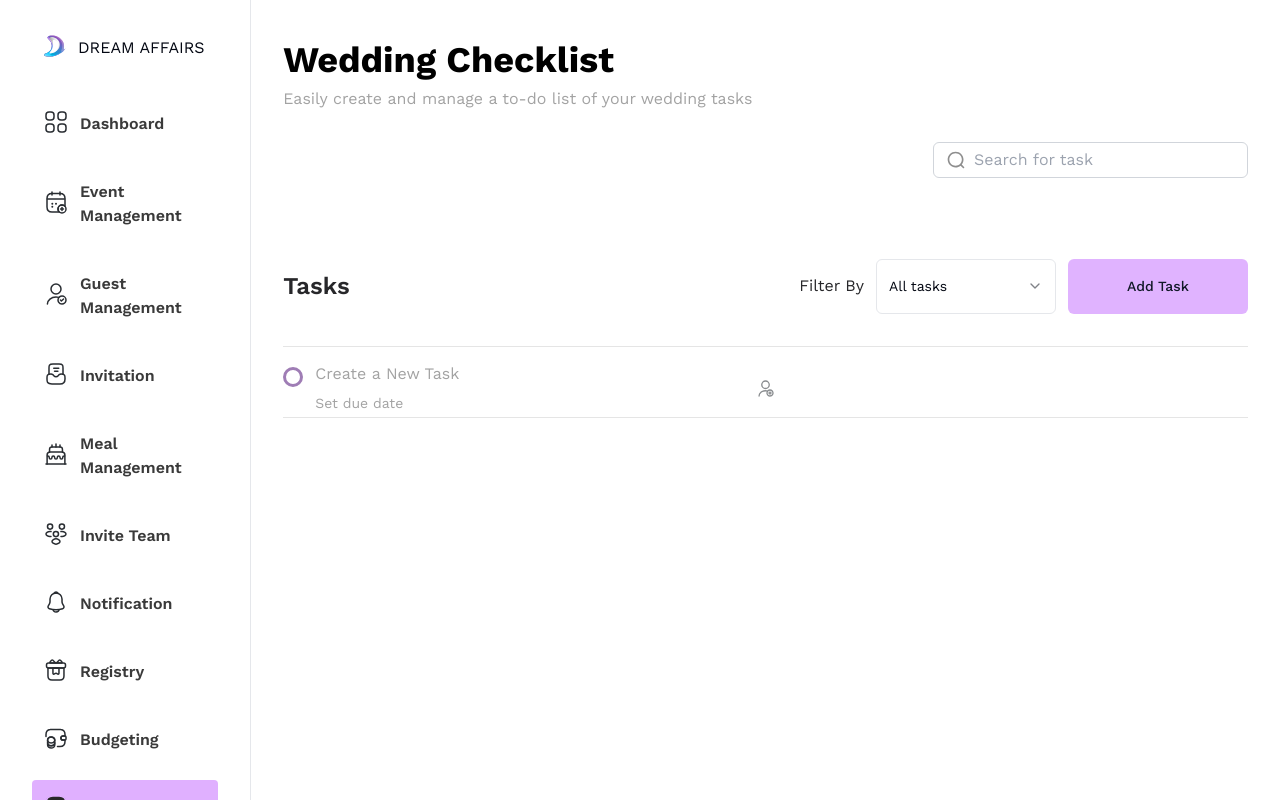
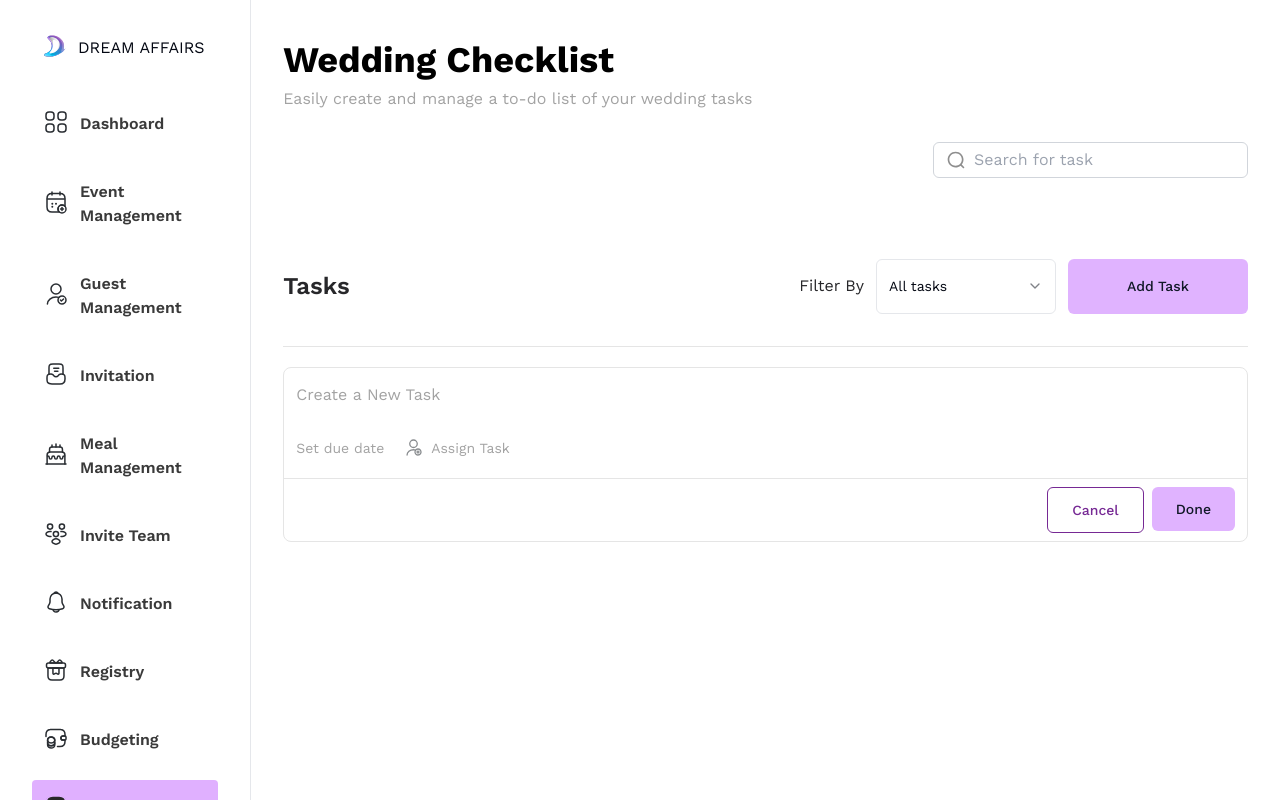
Before and after one commit to Dream-Affairs/Dream-Affairs-Frontend, a Next.js app: page /dashboard/checklist in a window 1280 px wide. Both pictures are taken after a click on the button "Add Task". Shown: the top 800 px of the page. Built offline with nearby package versions, Linux system fonts and the light colour scheme.

Commit message:
Changed the Create to-do form

```diff
--- /dev/null
+++ b/app/dashboard/(components)/checklist/Icons.tsx
@@ -0,0 +1,53 @@
+import React from 'react';
+
+export const AssignIcon = () => {
+  return (
+    <svg
+      className="cursor-pointer"
+      xmlns="http://www.w3.org/2000/svg"
+      width="19"
+      height="19"
+      viewBox="0 0 19 19"
+      fill="none"
+    >
+      <path
+        d="M9.5 9.5C11.5711 9.5 13.25 7.82107 13.25 5.75C13.25 3.67893 11.5711 2 9.5 2C7.42893 2 5.75 3.67893 5.75 5.75C5.75 7.82107 7.42893 9.5 9.5 9.5Z"
+        stroke="#898C8F"
+        stroke-width="1.3"
+        stroke-linecap="round"
+        stroke-linejoin="round"
+      />
+      <path
+        d="M3.05701 17C3.05701 14.0975 5.9445 11.75 9.4995 11.75C10.2195 11.75 10.917 11.8475 11.5695 12.0275"
+        stroke="#898C8F"
+        stroke-width="1.3"
+        stroke-linecap="round"
+        stroke-linejoin="round"
+      />
+      <path
+        d="M17 14C17 14.24 16.97 14.4725 16.91 14.6975C16.8425 14.9975 16.7225 15.29 16.565 15.545C16.0475 16.415 15.095 17 14 17C13.2275 17 12.53 16.7075 12.005 16.2275C11.78 16.0325 11.585 15.8 11.435 15.545C11.1575 15.095 11 14.5625 11 14C11 13.19 11.3225 12.4475 11.8475 11.9075C12.395 11.345 13.16 11 14 11C14.885 11 15.6875 11.3825 16.2275 11.9975C16.7075 12.53 17 13.235 17 14Z"
+        stroke="#898C8F"
+        stroke-width="1.3"
+        stroke-miterlimit="10"
+        stroke-linecap="round"
+        stroke-linejoin="round"
+      />
+      <path
+        d="M15.1162 13.985H12.8812"
+        stroke="#898C8F"
+        stroke-width="1.3"
+        stroke-miterlimit="10"
+        stroke-linecap="round"
+        stroke-linejoin="round"
+      />
+      <path
+        d="M13.9991 12.89V15.1325"
+        stroke="#898C8F"
+        stroke-width="1.3"
+        stroke-miterlimit="10"
+        stroke-linecap="round"
+        stroke-linejoin="round"
+      />
+    </svg>
+  );
+};
--- a/app/dashboard/(components)/checklist/Task.tsx
+++ b/app/dashboard/(components)/checklist/Task.tsx
@@ -1,27 +1,46 @@
 'use client';
-import { Button } from '@/components/ui/button';
+
 import { Popover, PopoverContent, PopoverTrigger } from '@/components/ui/popover';
 import { cn } from '@/lib/utils';
 import { format } from 'date-fns';
 import React, { useEffect, useState } from 'react';
+import { Calendar as CalenderIcon } from 'lucide-react';
 import { Calendar } from '@/components/ui/calendar';
 import { Input } from '@/components/ui/input';
+import { Button } from '@/components/ui/button';
+import { AssignIcon } from './Icons';
+
+const Asignees: string[] = ['You', 'John', 'Nonye'];
+
 const Task = () => {
   const [date, setDate] = React.useState<Date | undefined>(undefined);
-
   const error = false;
   const [textIsEditing, setTextIsEditing] = useState(false);
   const [taskText, setTaskText] = useState('');
+  const [isAssigning, setIsAssigning] = useState(false);
+  const [asignees, setAsignees] = useState(Asignees);
+  const [searchAsigneeText, setSearchAsigneeText] = useState('');
+
+  // const handleSearchAsignee = (e: React.ChangeEvent<HTMLInputElement>) => {};
+
+  // useEffect(() => {
+  //   if (searchAsigneeText.length > 0) {
+  //     const searchedAsignees = asignees.filter((item) => item.includes(searchAsigneeText));
+  //     console.log(searchedAsignees);
+  //   }
+  // }, [searchAsigneeText]);
+
   useEffect(() => {
     taskText.length === 0 ? setTaskText('Create a New Task') : '';
   }, [taskText]);
+
+  // <div className="min-w-[20px] h-5 mt-1 border-[3px] border-[#9F7DB5] rounded-[50%]"> </div>
   return (
-    <div className="w-full items-center grid grid-cols-3 pt-4 pb-1 border-b border-neutral-200 ">
-      <aside className="flex gap-3 ">
-        <div className="min-w-[20px] h-5 mt-1 border-[3px] border-[#9F7DB5] rounded-[50%]"> </div>
-        <div className="w-96 flex-col justify-start items-start gap-2 flex">
+    <div className="w-full items-center pt-4 pb-2 border rounded-lg border-neutral-200 mt-5">
+      <aside className="px-3">
+        <div className="w-full flex-col justify-start items-start gap-8 flex">
           <p
-            className={` text-base font-normal font-['Work Sans'] leading-snug relative ${
+            className={`cursor-pointer text-base font-normal font-['Work Sans'] leading-snug relative ${
               taskText !== 'Create a New Task' ? '' : 'text-neutral-400'
             }`}
             onClick={() => setTextIsEditing(true)}
@@ -49,6 +68,7 @@ const Task = () => {
             )}
           </p>
 
+          <div className="flex gap-5 w-full">
             <Popover>
               <PopoverTrigger
                 className={cn(
@@ -59,96 +79,62 @@ const Task = () => {
                 )}
                 asChild
               >
+                {/* <CalenderIcon> */}
                 <p
-                className={cn('w-full justify-start text-zinc-500 text-left font-normal', !date && 'text-neutral-400')}
+                  className={cn(
+                    'justify-start text-zinc-500 text-left font-normal cursor-pointer',
+                    !date && 'text-neutral-400',
+                  )}
                 >
                   {date ? format(date, 'MMM dd') : <span>Set due date</span>}
                 </p>
+                {/* </CalenderIcon> */}
               </PopoverTrigger>
-            <PopoverContent className="w-auto -translate-x-1/2 p-0">
+              <PopoverContent className="w-auto translate-x-1/4 p-0">
                 <Calendar mode="single" selected={date} onSelect={setDate} initialFocus />
               </PopoverContent>
             </Popover>
+            <aside onClick={() => setIsAssigning(true)} className="relative flex gap-2">
+              <AssignIcon />
+              <p className="text-neutral-400 text-sm cursor-pointer">Assign Task</p>
+              {/* popup */}
+              {isAssigning && (
+                <div className="absolute top-5 w-44 bg-white rounded-lg shadow border border-zinc-100 flex-col justify-start items-center gap-2 flex">
+                  <input
+                    type="text"
+                    placeholder="Assign to..."
+                    autoFocus
+                    value={searchAsigneeText}
+                    onChange={(e) => {
+                      setSearchAsigneeText(e.target.value);
+                      console.log(e.target.value);
+                    }}
+                    onBlur={() => setIsAssigning(false)}
+                    className="text-neutral-400 leading-tight p-3 border-b border-gray-200 w-full outline-none"
+                  />
+                  {asignees.map((item, i) => (
+                    <p
+                      key={i + 1}
+                      className="text-neutral-800 hover:bg-blue-50 text-sm font-normal leading-tight p-3 w-full"
+                    >
+                      {item}
+                    </p>
+                  ))}
+                </div>
+              )}
+            </aside>
+          </div>
         </div>
       </aside>
-      <svg
-        className="justify-self-center"
-        xmlns="http://www.w3.org/2000/svg"
-        width="19"
-        height="19"
-        viewBox="0 0 19 19"
-        fill="none"
-      >
-        <path
-          d="M9.5 9.5C11.5711 9.5 13.25 7.82107 13.25 5.75C13.25 3.67893 11.5711 2 9.5 2C7.42893 2 5.75 3.67893 5.75 5.75C5.75 7.82107 7.42893 9.5 9.5 9.5Z"
-          stroke="#898C8F"
-          stroke-width="1.3"
-          stroke-linecap="round"
-          stroke-linejoin="round"
-        />
-        <path
-          d="M3.05701 17C3.05701 14.0975 5.9445 11.75 9.4995 11.75C10.2195 11.75 10.917 11.8475 11.5695 12.0275"
-          stroke="#898C8F"
-          stroke-width="1.3"
-          stroke-linecap="round"
-          stroke-linejoin="round"
-        />
-        <path
-          d="M17 14C17 14.24 16.97 14.4725 16.91 14.6975C16.8425 14.9975 16.7225 15.29 16.565 15.545C16.0475 16.415 15.095 17 14 17C13.2275 17 12.53 16.7075 12.005 16.2275C11.78 16.0325 11.585 15.8 11.435 15.545C11.1575 15.095 11 14.5625 11 14C11 13.19 11.3225 12.4475 11.8475 11.9075C12.395 11.345 13.16 11 14 11C14.885 11 15.6875 11.3825 16.2275 11.9975C16.7075 12.53 17 13.235 17 14Z"
-          stroke="#898C8F"
-          stroke-width="1.3"
-          stroke-miterlimit="10"
-          stroke-linecap="round"
-          stroke-linejoin="round"
-        />
-        <path
-          d="M15.1162 13.985H12.8812"
-          stroke="#898C8F"
-          stroke-width="1.3"
-          stroke-miterlimit="10"
-          stroke-linecap="round"
-          stroke-linejoin="round"
-        />
-        <path
-          d="M13.9991 12.89V15.1325"
-          stroke="#898C8F"
-          stroke-width="1.3"
-          stroke-miterlimit="10"
-          stroke-linecap="round"
-          stroke-linejoin="round"
-        />
-      </svg>
-      {/* Delete button */}
-      <div></div>
+      <div className="w-full pr-3 justify-end items-start gap-2 flex border-t pt-2 mt-5 border-neutral-200">
+        <Button className="px-6 py-3 h-fit" variant="outline">
+          Cancel
+        </Button>
+        <Button className="px-6 py-3 h-fit" variant="secondary">
+          Done
+        </Button>
+      </div>
     </div>
   );
 };
 export default Task;
-
-{
-  /* {dateIsEditing ? (
-            <input
-              className="text-neutral-400 text-xs  leading-none"
-              type="date"
-              placeholder="Set due date"
-              id="date"
-              name="date"
-              value={dateText}
-              onChange={(e) => setDateText(e.target.value)}
-              onBlur={() => setDateIsEditing(false)}
-              onKeyDown={(e) => {
-                if (e.key == 'Enter') {
-                  setDateIsEditing(false);
-                  dateText.length === 0 ? setDateText('Set due date') : '';
-                }
-              }}
-            ></input>
-          ) : (
-            <p
-              className={`text-sm leading-none ${dateText === 'Set due date' ? 'text-neutral-400' : 'text-zinc-500'}`}
-              onClick={() => setDateIsEditing(true)}
-            >
-              {dateText}
-            </p>
-          )} */
-}
```
Lines whose indentation alone changed are shown as unchanged.
